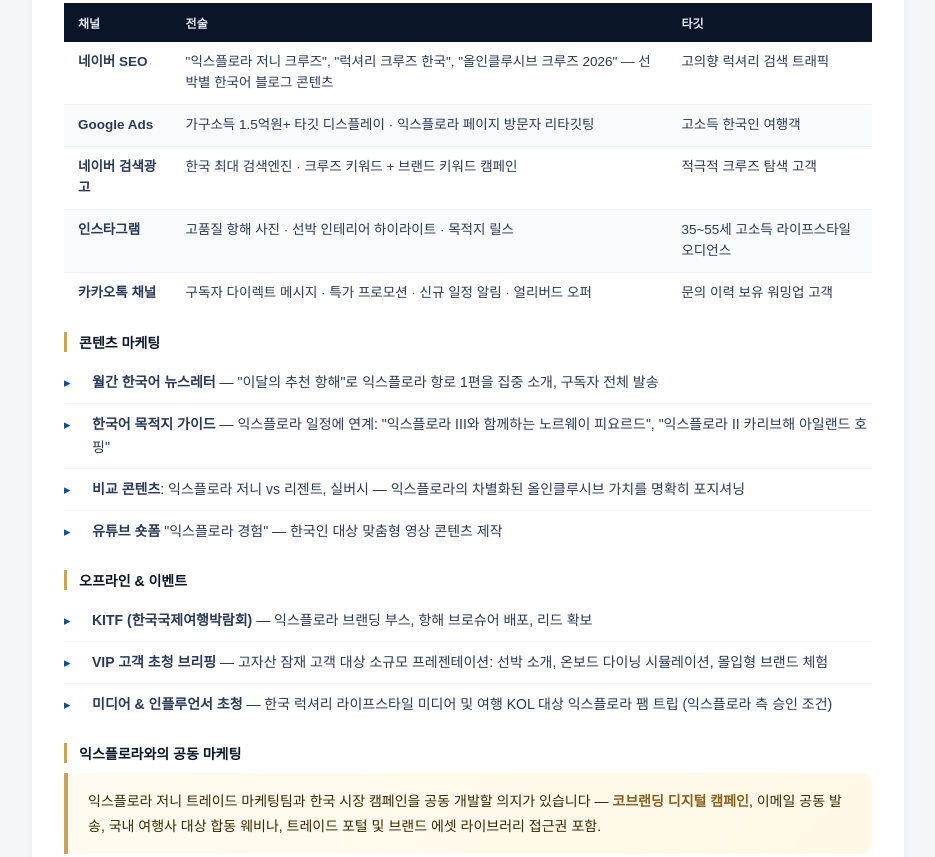
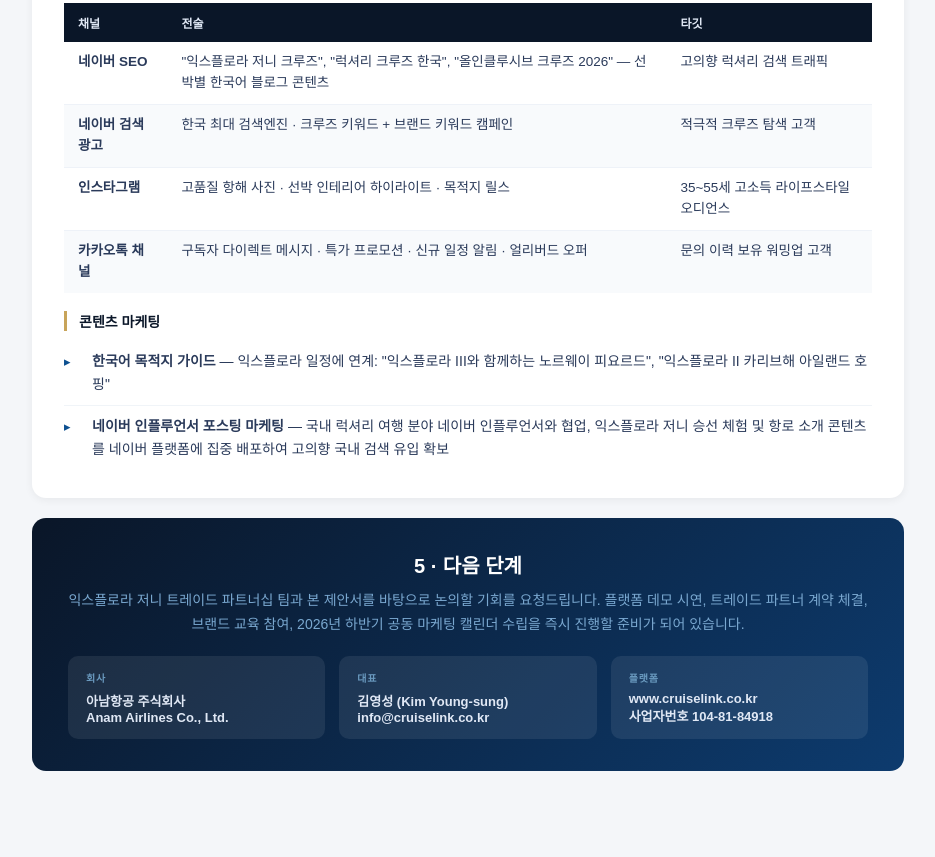
Before and after one commit to kimdaeri-bot/private-docs, a plain HTML site: page explora-partnership-proposal-ko-v1.html in a window 1280 px wide. Shown: the part 3131-3988 px from the top of the page, without its empty margins (172-1107 px from the left). Drawn offline with Linux system fonts and the light colour scheme.

Commit message:
fix: 마케팅 섹션 — Google Ads/뉴스레터/비교콘텐츠/유튜브/오프라인/공동마케팅 삭제 + 네이버 인플루언서 포스팅 추가

```diff
--- a/explora-partnership-proposal-ko-v1.html
+++ b/explora-partnership-proposal-ko-v1.html
@@ -357,11 +357,6 @@
           <td>고의향 럭셔리 검색 트래픽</td>
         </tr>
         <tr>
-          <td><strong>Google Ads</strong></td>
-          <td>가구소득 1.5억원+ 타깃 디스플레이 · 익스플로라 페이지 방문자 리타깃팅</td>
-          <td>고소득 한국인 여행객</td>
-        </tr>
-        <tr>
           <td><strong>네이버 검색광고</strong></td>
           <td>한국 최대 검색엔진 · 크루즈 키워드 + 브랜드 키워드 캠페인</td>
           <td>적극적 크루즈 탐색 고객</td>
@@ -381,23 +376,9 @@
 
     <h4 class="sub-heading">콘텐츠 마케팅</h4>
     <ul class="styled">
-      <li><strong>월간 한국어 뉴스레터</strong> — "이달의 추천 항해"로 익스플로라 항로 1편을 집중 소개, 구독자 전체 발송</li>
       <li><strong>한국어 목적지 가이드</strong> — 익스플로라 일정에 연계: "익스플로라 III와 함께하는 노르웨이 피요르드", "익스플로라 II 카리브해 아일랜드 호핑"</li>
-      <li><strong>비교 콘텐츠</strong>: 익스플로라 저니 vs 리젠트, 실버시 — 익스플로라의 차별화된 올인클루시브 가치를 명확히 포지셔닝</li>
-      <li><strong>유튜브 숏폼</strong> "익스플로라 경험" — 한국인 대상 맞춤형 영상 콘텐츠 제작</li>
+      <li><strong>네이버 인플루언서 포스팅 마케팅</strong> — 국내 럭셔리 여행 분야 네이버 인플루언서와 협업, 익스플로라 저니 승선 체험 및 항로 소개 콘텐츠를 네이버 플랫폼에 집중 배포하여 고의향 국내 검색 유입 확보</li>
     </ul>
-
-    <h4 class="sub-heading">오프라인 &amp; 이벤트</h4>
-    <ul class="styled">
-      <li><strong>KITF (한국국제여행박람회)</strong> — 익스플로라 브랜딩 부스, 항해 브로슈어 배포, 리드 확보</li>
-      <li><strong>VIP 고객 초청 브리핑</strong> — 고자산 잠재 고객 대상 소규모 프레젠테이션: 선박 소개, 온보드 다이닝 시뮬레이션, 몰입형 브랜드 체험</li>
-      <li><strong>미디어 &amp; 인플루언서 초청</strong> — 한국 럭셔리 라이프스타일 미디어 및 여행 KOL 대상 익스플로라 팸 트립 (익스플로라 측 승인 조건)</li>
-    </ul>
-
-    <h4 class="sub-heading">익스플로라와의 공동 마케팅</h4>
-    <div class="gold-box">
-      <p>익스플로라 저니 트레이드 마케팅팀과 한국 시장 캠페인을 공동 개발할 의지가 있습니다 — <strong>코브랜딩 디지털 캠페인</strong>, 이메일 공동 발송, 국내 여행사 대상 합동 웨비나, 트레이드 포털 및 브랜드 에셋 라이브러리 접근권 포함.</p>
-    </div>
   </div>
 
   <!-- CTA -->
```
Also changed, not shown: explora-partnership-proposal-v1.html (+1 -20 lines).
